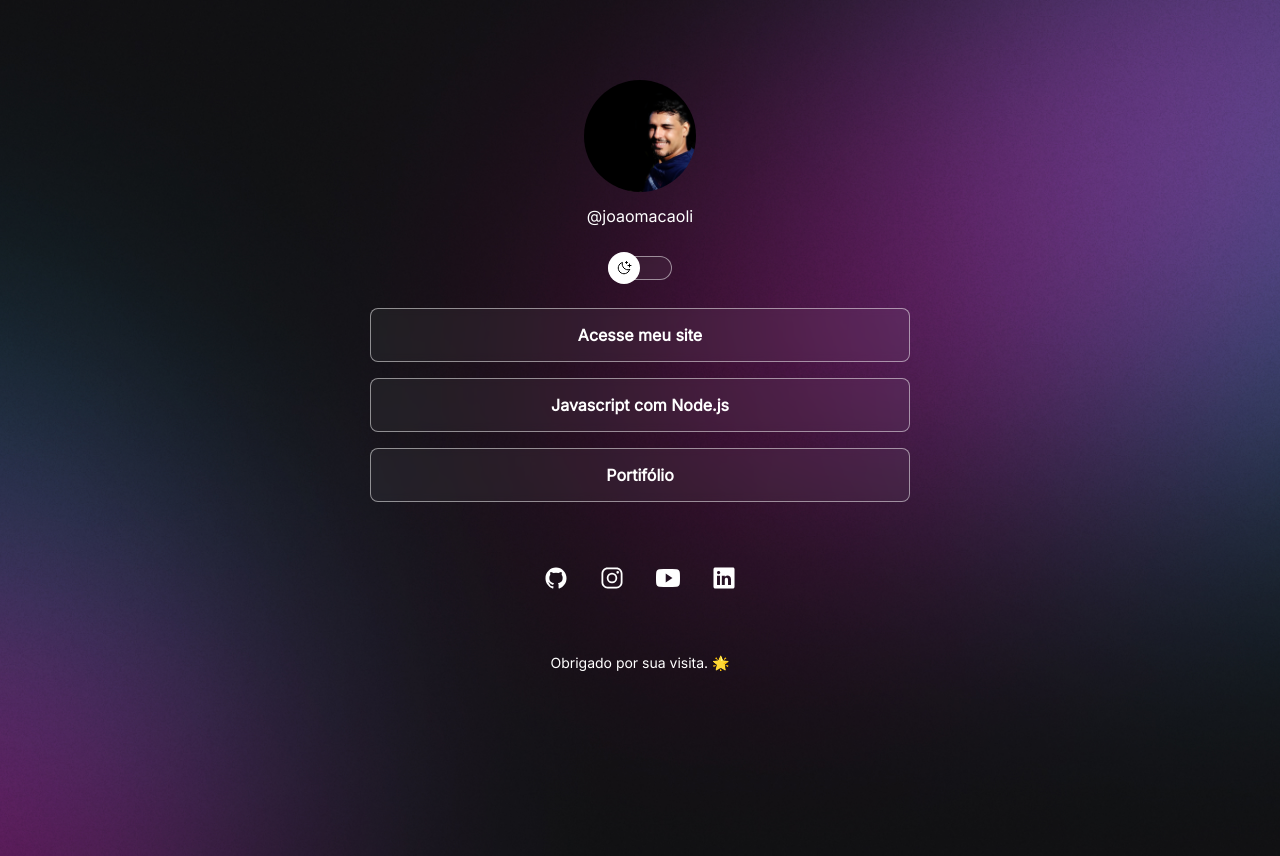
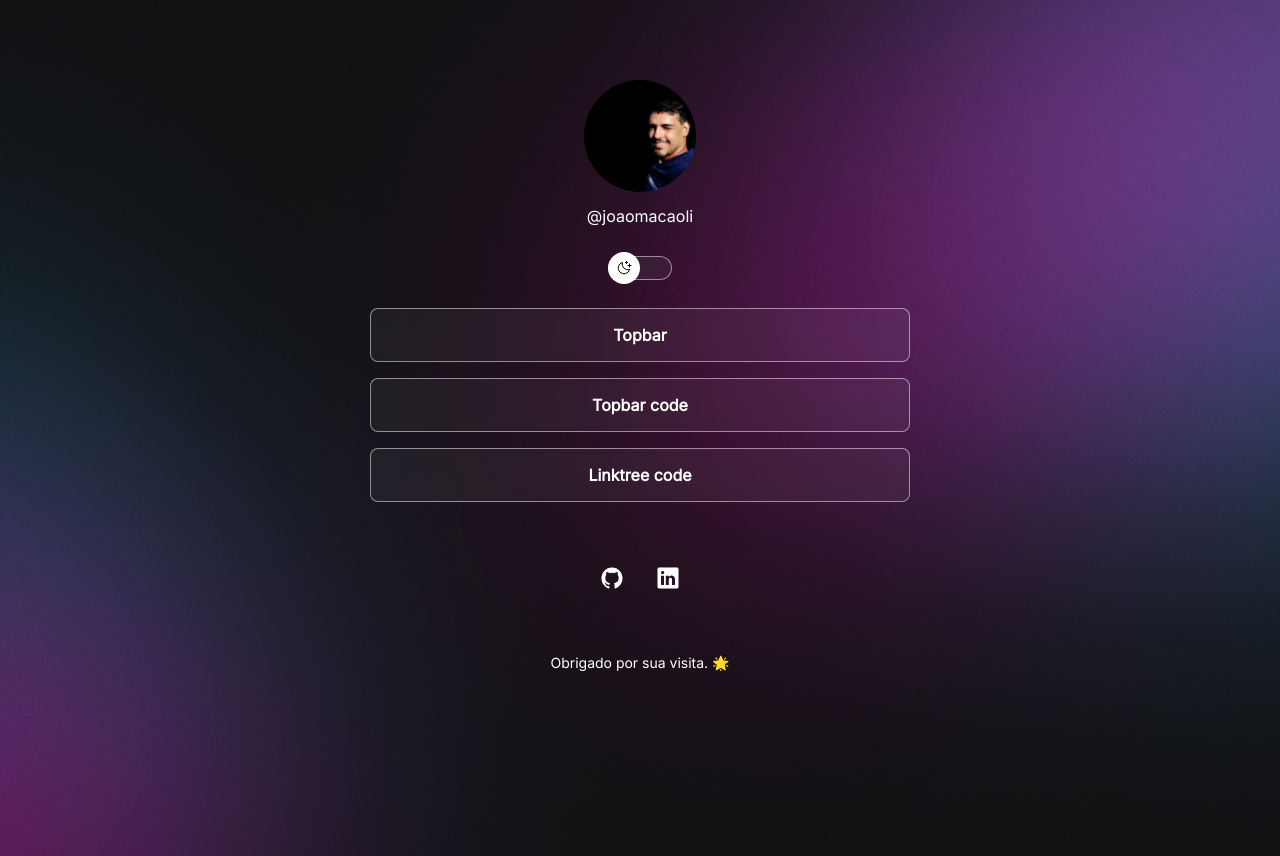
Before and after one commit to joaomacaoli/linktree, a plain HTML site: page index.html in a window 1280 px wide. Drawn offline with nearby package versions, Linux system fonts and the light colour scheme.

Commit message:
add topar links, linktree code. remove instagram and youtube links.

```diff
--- a/index.html
+++ b/index.html
@@ -29,13 +29,13 @@
 
         <ul>
             <li>
-                <a href="#" target="_blank">Acesse meu site</a>
+                <a href="https://joaomcode.github.io/website" target="_blank">Topbar</a>
             </li>
             <li>
-                <a href="#" target="_blank">Javascript com Node.js</a>
+                <a href="https://github.com/joaomcode/website" target="_blank">Topbar code</a>
             </li>
             <li>
-                <a href="#" target="_blank">Portifólio</a>
+                <a href="https://github.com/joaomcode/linktree" target="_blank">Linktree code</a>
             </li>
         </ul>
 
@@ -43,13 +43,13 @@
             <a href="http://github.com/joaomcode" target="_blank">
                 <ion-icon name="logo-github"></ion-icon>
             </a>
-            <a href="http://github.com/joaomcode" target="_blank">
+            <!-- <a href="http://github.com/joaomcode" target="_blank">
                 <ion-icon name="logo-instagram"></ion-icon>
             </a>
             <a href="http://github.com/joaomcode" target="_blank">
-                <ion-icon name="logo-youtube"></ion-icon>
+                <ion-icon name="logo-youtube"></ion-icon> -->
             </a>
-            <a href="http://github.com/joaomcode" target="_blank">
+            <a href="https://www.linkedin.com/in/joaomacaoli" target="_blank">
                 <ion-icon name="logo-linkedin"></ion-icon>
             </a>
         </div>
```
